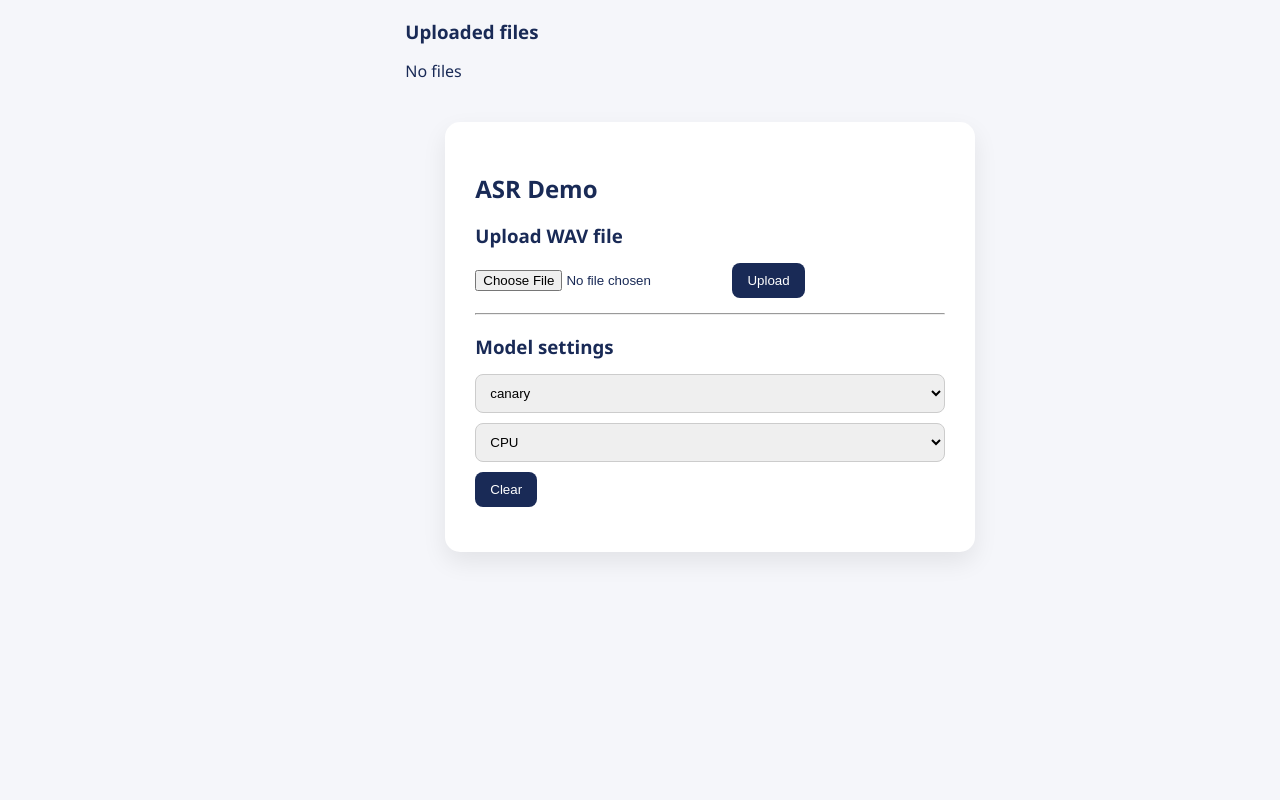
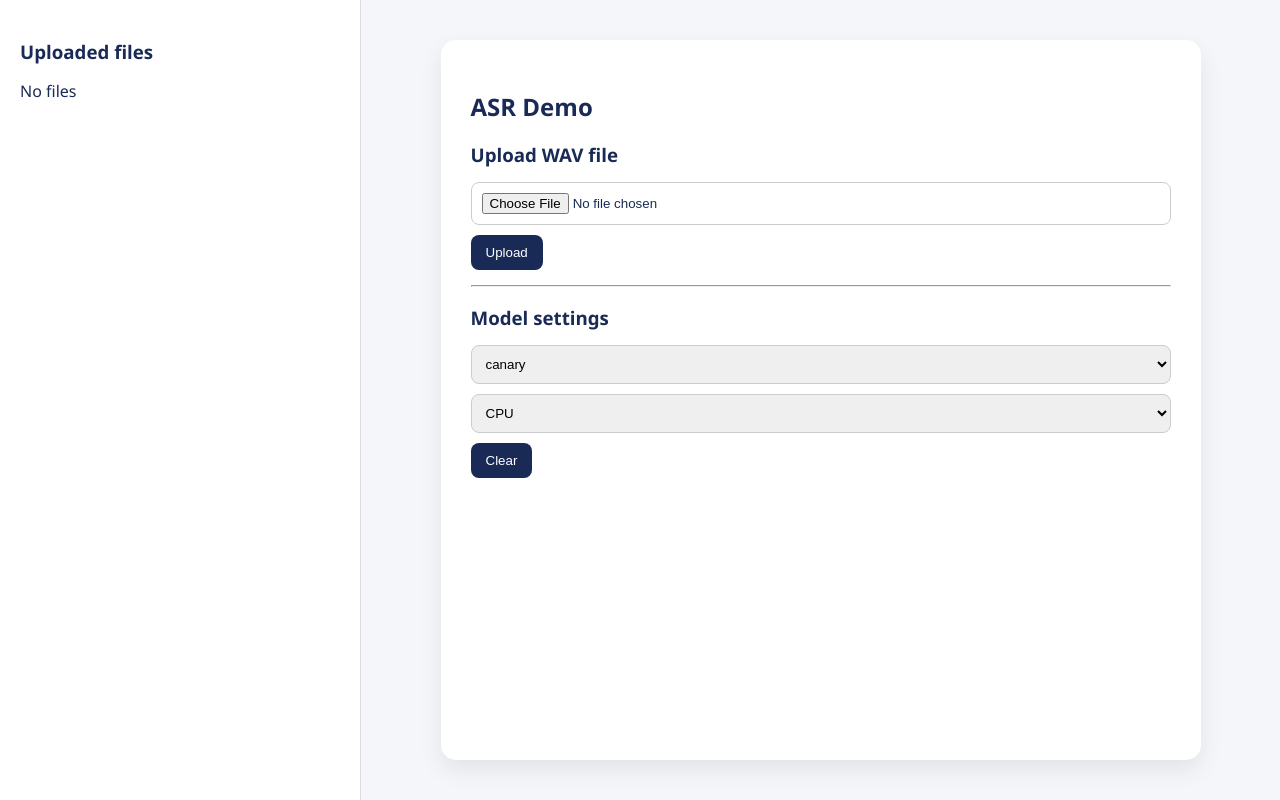
Before and after one commit to danieldedek/test2-image, a Flask app: template app/templates/index.html in a window 1280 px wide. Run offline with Flask 3, Linux system fonts and the light colour scheme; the template is opened without the code that fills it, so the values that code supplies are empty; parts of the project's set-up code (start-up, migrations or seed data) failed here and were passed over.

Commit message:
Update style.css

```diff
--- a/app/static/style.css
+++ b/app/static/style.css
@@ -4,9 +4,25 @@ body {
     color: #192a56;
     margin: 0;
     padding: 0;
+}
+
+.layout {
+    display: flex;
+    min-height: 100vh;
+}
+
+.sidebar {
+    width: 320px;
+    background: #ffffff;
+    padding: 20px;
+    border-right: 1px solid #ddd;
+    overflow-y: auto;
+}
+
+.main {
+    flex: 1;
     display: flex;
     justify-content: center;
-    min-height: 100vh;
 }
 
 .container {
@@ -27,9 +43,8 @@ form {
     margin-bottom: 15px;
 }
 
-input[type="text"], select, textarea {
+input, select, textarea {
     width: 100%;
-    max-width: 100%;
     padding: 10px;
     border-radius: 8px;
     border: 1px solid #ccc;
@@ -57,7 +72,6 @@ button:hover {
 
 audio {
     width: 100%;
-    max-width: 100%;
     margin: 10px 0;
 }
 
@@ -66,7 +80,11 @@ audio {
     padding: 15px;
     border-radius: 10px;
     margin-bottom: 15px;
-    overflow: hidden;
+}
+
+.card.error {
+    background: #ffe6e6;
+    color: #c0392b;
 }
 
 ul {
```
